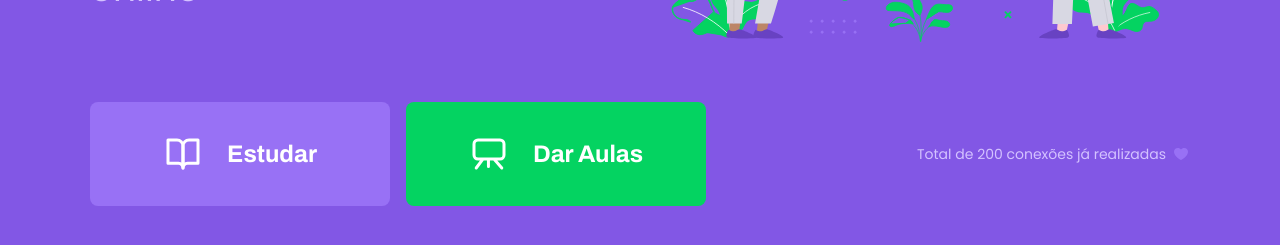
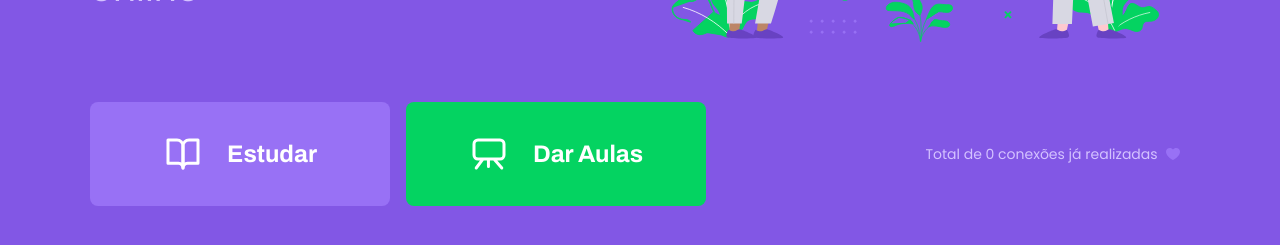
Before and after one commit to macedo-developer/proffy-web, a React (Create React App) app: page / in a window 1280 px wide. Shown: the part 421-666 px from the top of the page. Built offline with nearby package versions, Linux system fonts and the light colour scheme; no server answers.

Commit message:
Get total connection via API

```diff
--- a/src/pages/Landing/index.tsx
+++ b/src/pages/Landing/index.tsx
@@ -1,15 +1,25 @@
-import React from "react";
+import React, { useState, useEffect } from "react";
 import { Link } from "react-router-dom";
-
-import "./styles.css";
 
 import logoImg from "../../assets/logo.svg";
 import landingImg from "../../assets/landing.svg";
 import studyIcon from "../../assets/icons/study.svg";
 import giveClassesIcon from "../../assets/icons/give-classes.svg";
 import purpleHeartIcon from "../../assets/icons/purple-heart.svg";
+import api from "../../services/api";
+
+import "./styles.css";
 
 function Landing() {
+  const [totalConnections, setTotalConnection] = useState(0);
+
+  useEffect(() => {
+    api.get("connections").then((response) => {
+      const { total } = response.data;
+      setTotalConnection(total);
+    });
+  }, []);
+
   return (
     <div id="page-landing">
       <div id="page-landing-content" className="container">
@@ -36,7 +46,7 @@ function Landing() {
         </div>
 
         <span className="total-connections">
-          Total de 200 conexões já realizadas
+          Total de {totalConnections} conexões já realizadas
           <img src={purpleHeartIcon} alt="Coração roxo" />
         </span>
       </div>
```
